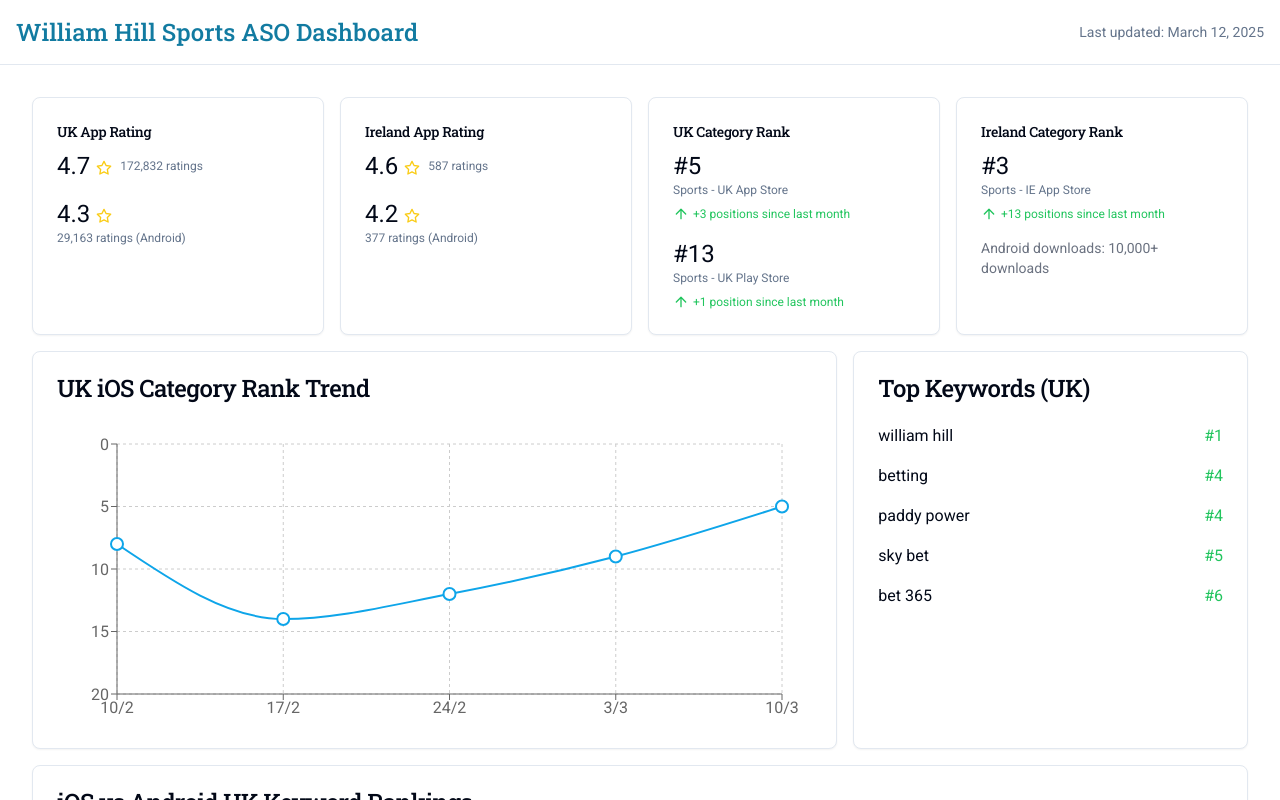
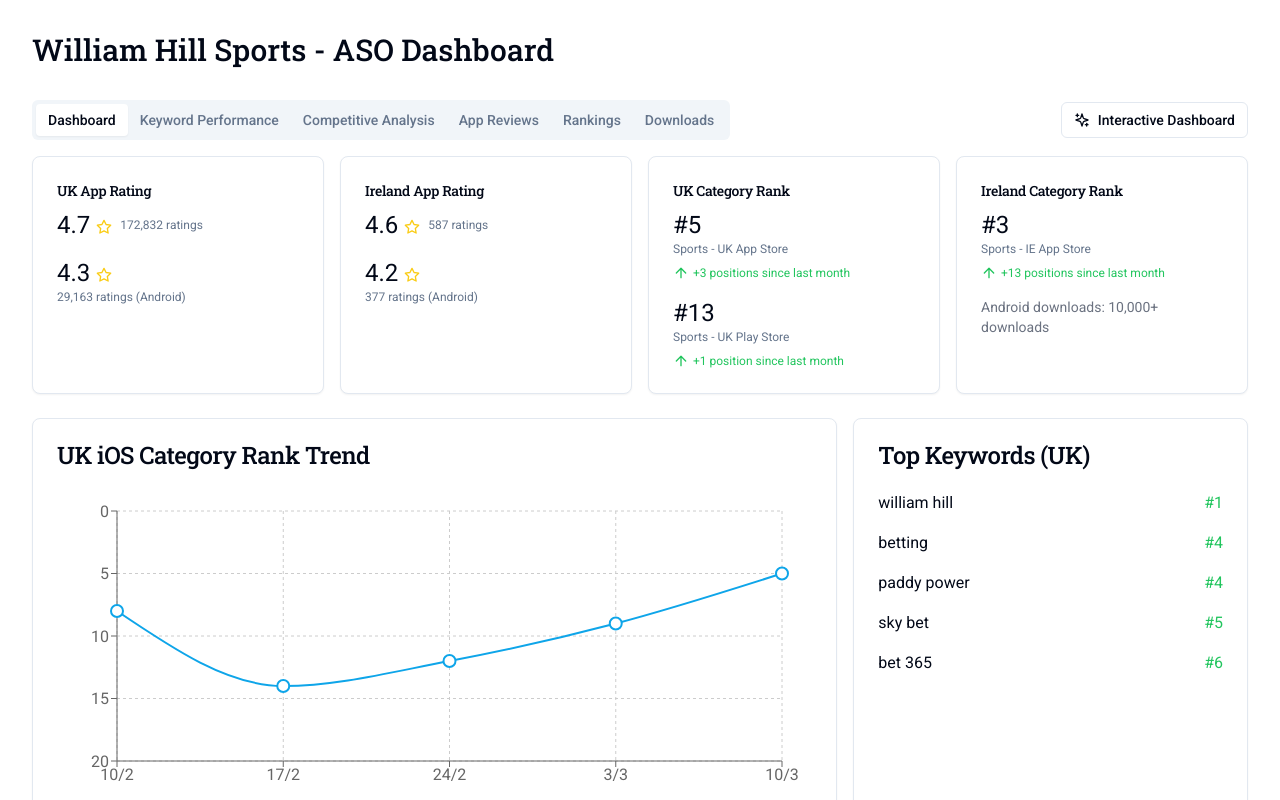
Before and after one commit to robertredbox/william-hill-sports-aso-dashboard, a Next.js app: page / in a window 1280 px wide. Shown: the top 800 px of the page. Built offline with nearby package versions, Linux system fonts and the light colour scheme.

Commit message:
Update main page to use the new AppTabs component

```diff
--- a/src/app/page.tsx
+++ b/src/app/page.tsx
@@ -1,9 +1,12 @@
-import Dashboard from "@/components/dashboard/dashboard";
+import { AppTabs } from "@/components/app-tabs";
 
 export default function Home() {
   return (
-    <main>
-      <Dashboard />
+    <main className="min-h-screen p-8">
+      <h1 className="text-3xl mb-8" style={{ fontFamily: '"Roboto Slab", serif', fontWeight: 500 }}>
+        William Hill Sports - ASO Dashboard
+      </h1>
+      <AppTabs />
     </main>
   );
 }
```
